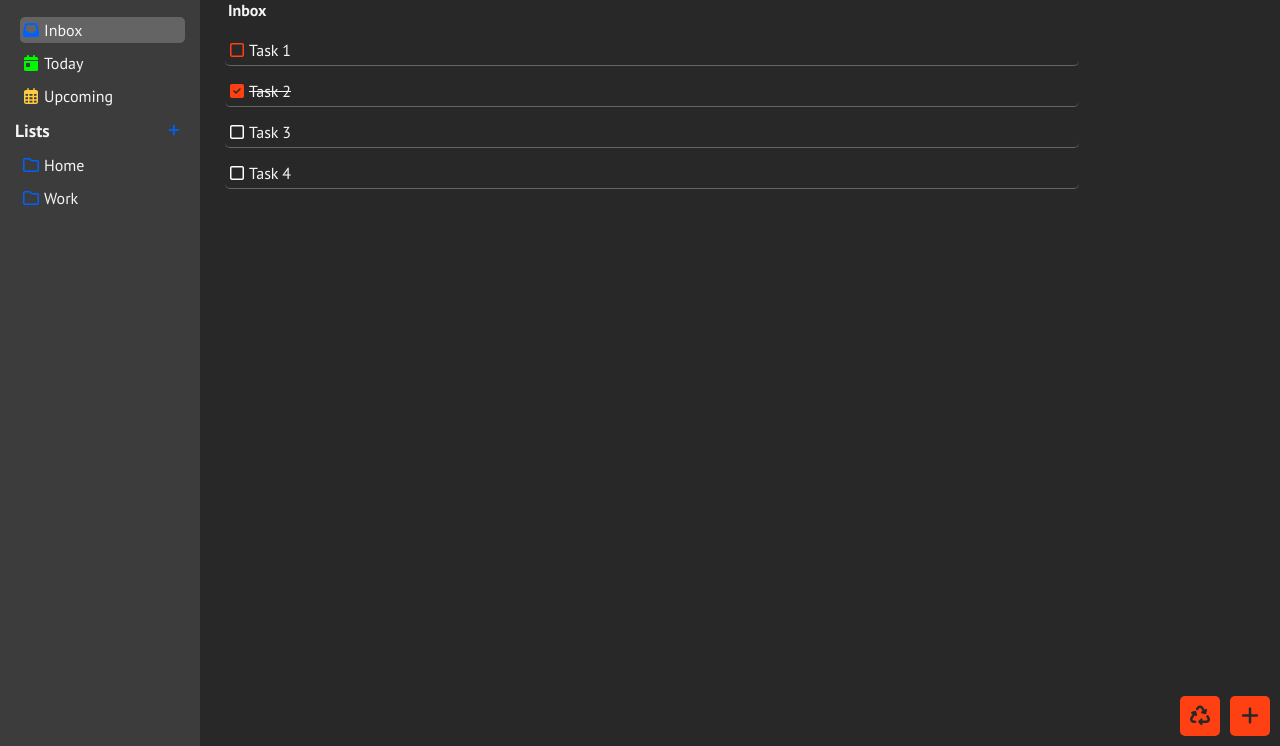
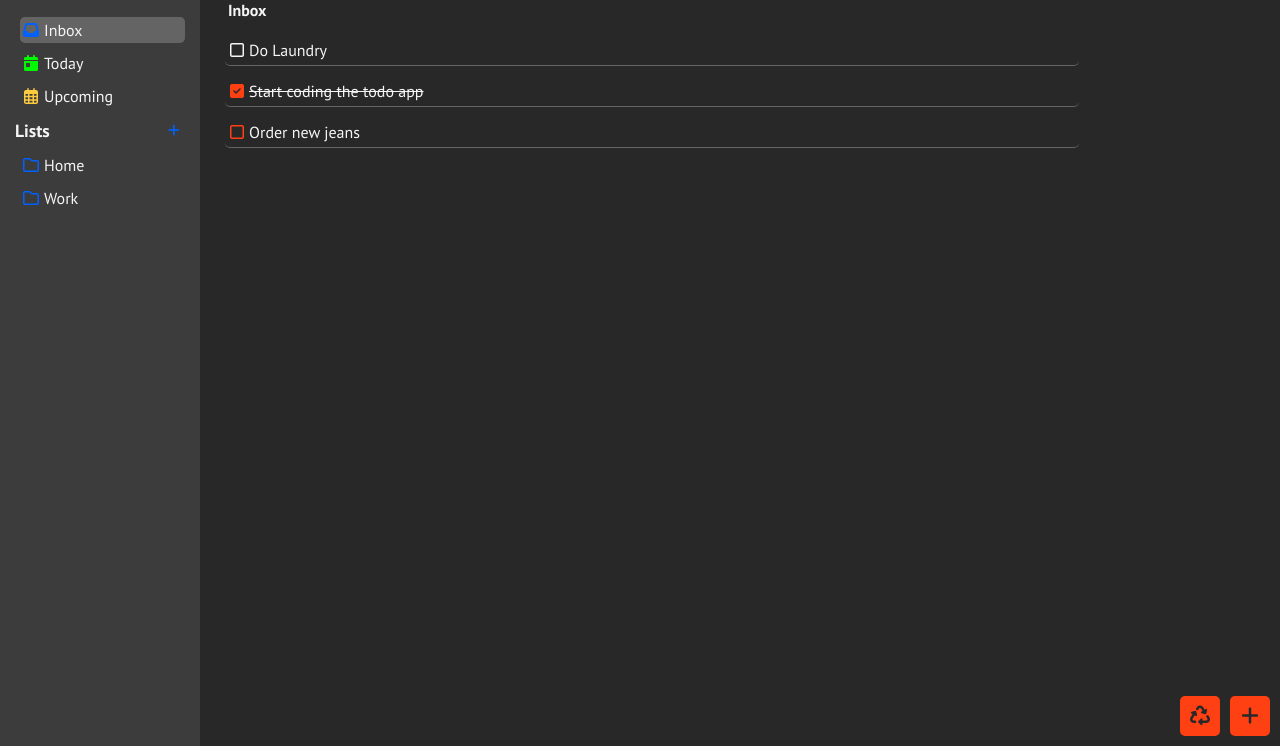
Before and after one commit to emiroquai/GTDone, a website built with webpack: page dist/index.html in a window 1280 px wide. Shown: the part 54-800 px from the top of the page. Built offline with nearby package versions, Linux system fonts and the light colour scheme.

Commit message:
Added render selected list tasks

```diff
--- a/src/index.js
+++ b/src/index.js
@@ -9,6 +9,7 @@ const TodoManager = (() => {
         this.description = description
         this.dueDate = dueDate
         this.priority = priority
+        this.isDone = false
     }
 
     const lists = [{
@@ -19,8 +20,22 @@ const TodoManager = (() => {
             title: 'Do Laundry',
             description: "Don't be lazy",
             dueDate: new Date(2023, 10, 23),
-            priority: 'normal'
-        }]
+            priority: 'normal',
+            isDone: false
+        }, {
+            title: 'Start coding the todo app',
+            description: "Don't be lazy",
+            dueDate: new Date(2023, 10, 23),
+            priority: 'high',
+            isDone: true
+        }, {
+            title: 'Order new jeans',
+            description: "Don't be lazy",
+            dueDate: new Date(2023, 10, 23),
+            priority: 'high',
+            isDone: false
+        }],
+        isSelected: true
     }, {
         id: 'Today',
         title: 'Today',
@@ -48,6 +63,7 @@ const TodoManager = (() => {
         this.id = Date.now().toString()
         this.title = title
         this.tasks = []
+        this.isSelected = false
     }
 
     return {
@@ -96,14 +112,55 @@ function ScreenController () {
     }
 
     function render() {
-        // Render user lists
         clearElement(listsList);
         lists.forEach(list => {
-            // Skip the base lists
-            if (list.id === 'Inbox' || list.id === 'Today' || list.id === 'Upcoming') {
-                return
+
+
+            // Render selected list
+            const taskWrapper = document.getElementById('task-list-field')
+            if(list.isSelected == true) {
+
+                clearElement(taskWrapper);
+                const listTitle = document.createElement('h4')
+                listTitle.classList.add('list-name')
+                listTitle.innerHTML = list.title
+
+                const taskList = document.createElement('ul')
+                taskList.classList.add('task-list')
+
+                list.tasks.forEach(task => {
+                    const taskElement = document.createElement('li')
+                    taskElement.classList.add('task')
+
+                    const iconElement = document.createElement('i')
+                    if (task.isDone == true) {
+                        iconElement.className = "fa-solid fa-square-check red"
+                        taskElement.classList.add('tsk-done')
+                    } else {
+                        iconElement.className = "fa-regular fa-square checkbox"
+
+                        if (task.priority === 'high') {
+                            iconElement.classList.add("red")
+                        }
+                    }
+                    taskElement.appendChild(iconElement)
+
+                    const textNode = document.createTextNode(task.title)
+                    taskElement.appendChild(textNode)
+
+                    taskList.appendChild(taskElement)
+                })
+
+                taskWrapper.appendChild(listTitle)
+                taskWrapper.appendChild(taskList)
             }
 
+
+            // Render user lists on the sidebar
+            // Skip the base lists
+           if (list.id === 'Inbox' || list.id === 'Today' || list.id === 'Upcoming') {
+               return
+           }
             const listElement = document.createElement('li')
             listElement.classList.add('list-name')
 
@@ -118,9 +175,10 @@ function ScreenController () {
             listsList.appendChild(listElement)
         });
 
+
     }
 
-    // New list
+    // Create new list
     addListForm.addEventListener('submit', e => {
         e.preventDefault()
         const listTitle = addListFormInput.value
```
Also changed, not shown: dist/index.html, dist/main.js.
